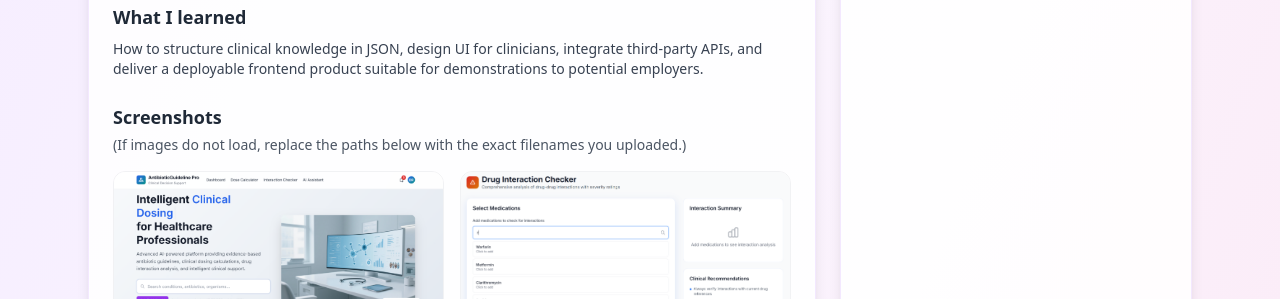
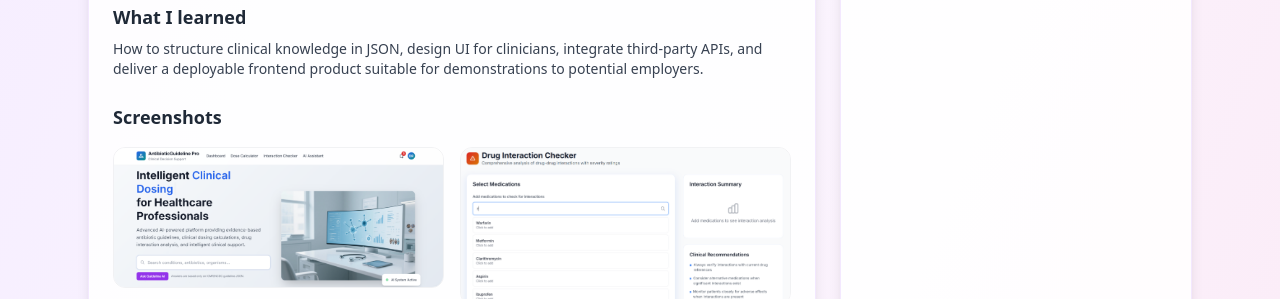
Before and after one commit to Venkate203/resume, a plain HTML site: page index.html in a window 1280 px wide. Shown: the part 1625-1924 px from the top of the page. Drawn offline with nearby package versions, Linux system fonts and the light colour scheme.

Commit message:
Remove screenshot button and update gallery text
Removed the screenshot button and updated related comments.

```diff
--- a/index.html
+++ b/index.html
@@ -75,7 +75,6 @@
           <p class="text-sm text-gray-600">A single product that helps clinicians choose antibiotics, check interactions, and calculate renal-adjusted doses. Built with HTML, Tailwind CSS and vanilla JavaScript using a JSON-driven guideline database.</p>
 
           <div class="mt-4 flex flex-wrap gap-2">
-            <!-- Screenshot button removed -->
           </div>
 
           <div class="mt-6 grid grid-cols-1 md:grid-cols-2 gap-4 text-sm text-gray-700">
@@ -144,7 +143,6 @@
       <!-- Screenshots gallery -->
       <div id="screenshots" class="mt-6">
         <h3 class="text-lg font-semibold">Screenshots</h3>
-        <p class="text-sm text-gray-600 mt-1">(If images do not load, replace the paths below with the exact filenames you uploaded.)</p>
 
         <div class="mt-4 grid grid-cols-1 sm:grid-cols-2 gap-4">
           <img src="images/Screenshot_2025-11-23_175903.png" alt="Dashboard hero screenshot" class="screenshot w-full object-cover" />
```
